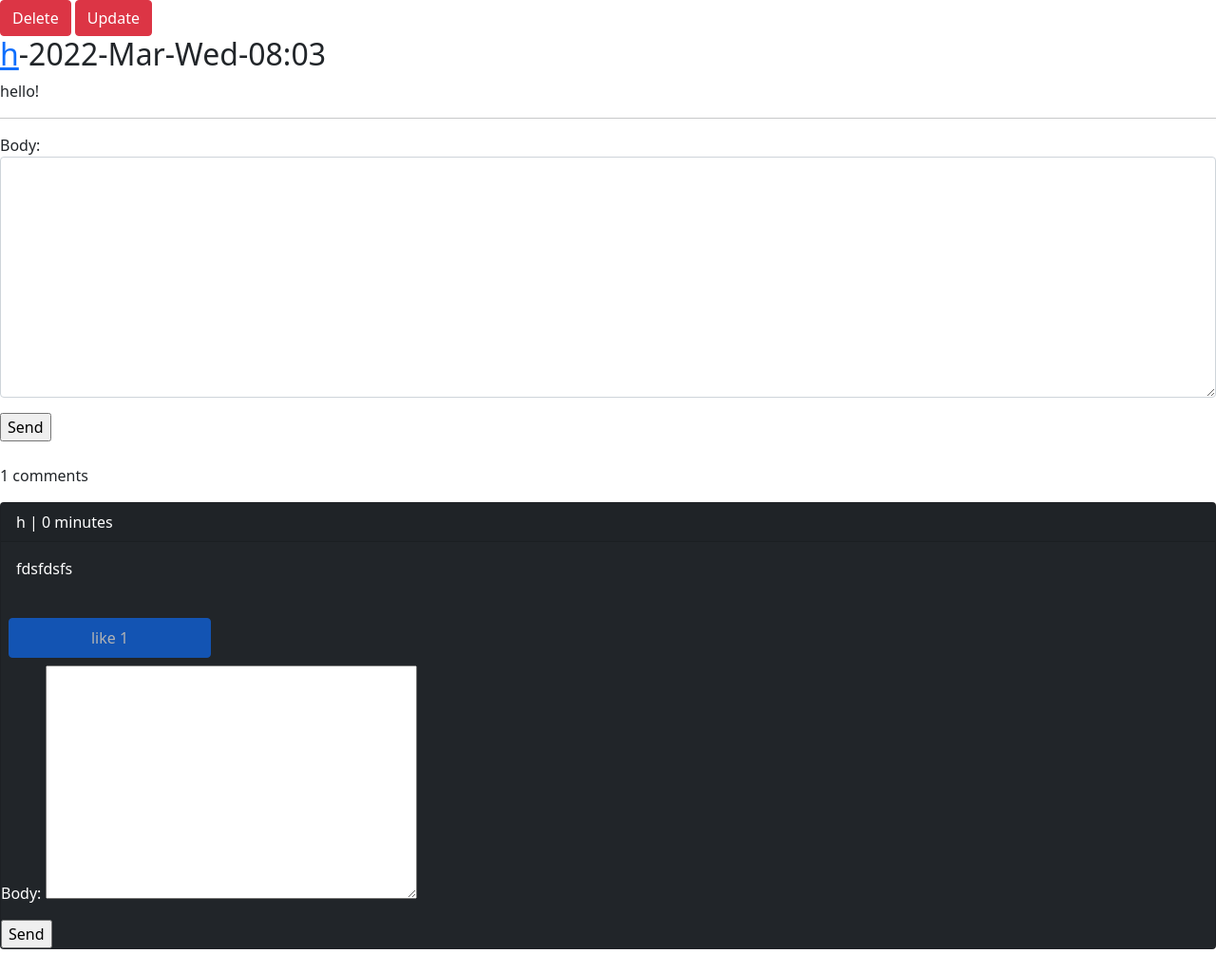
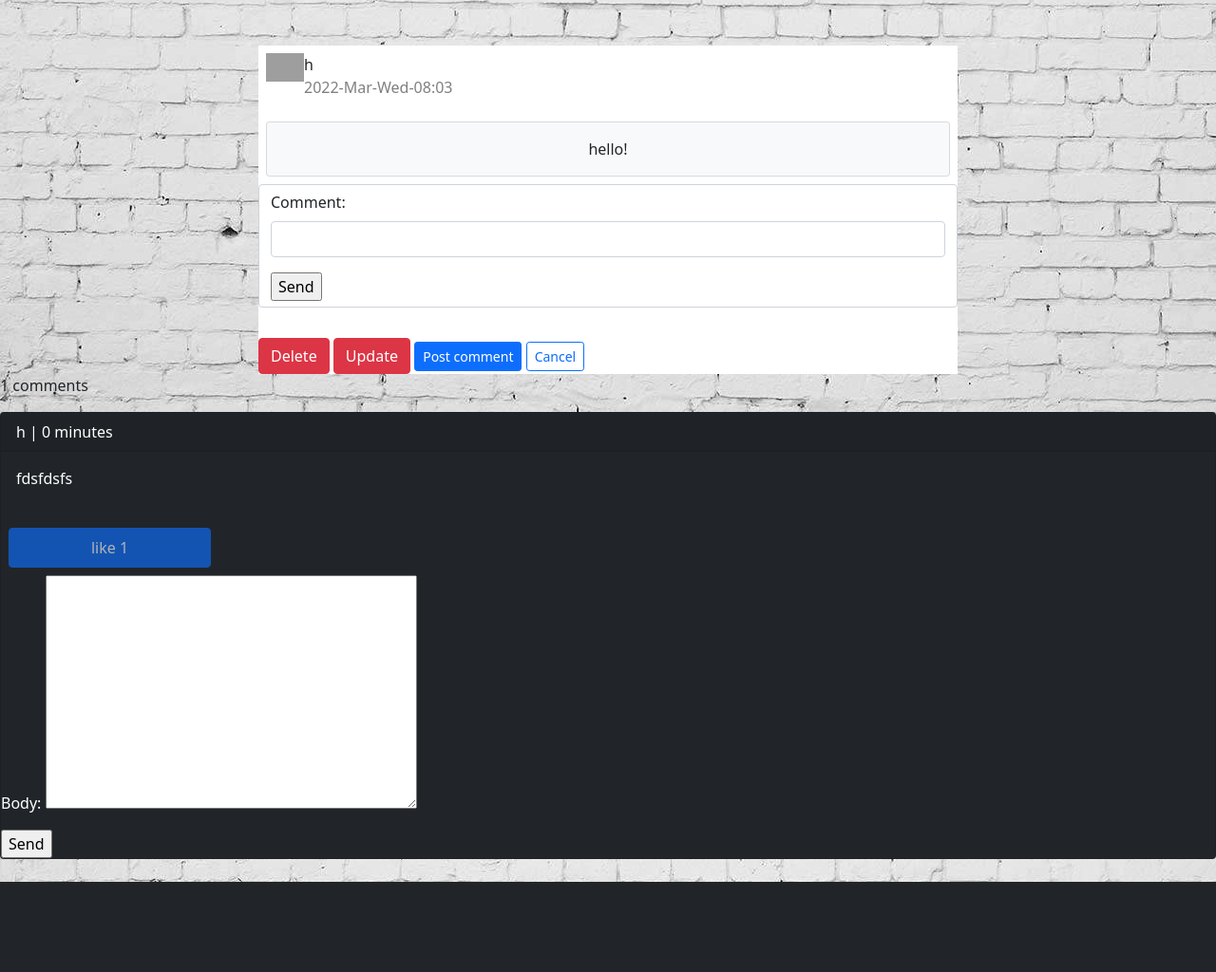
Before and after one commit to HamedSojodi/hamed, a Django app: a page that uses A/templates/base.html in a window 1280 px wide. Shown: the part 70-1094 px from the top of the page at 95% size. After the commit the page ends 999 px from the top, so only its background shows below. Run offline with Django 4.2, Linux system fonts and the light colour scheme; a user stored in the database is signed in; data comes from the database, SQL or seed files in the repository; both versions use the stored data as it was after the commit; grey boxes are pictures that could not be loaded.

Commit message:
css changing

```diff
--- /dev/null
+++ b/A/account/static/account/profile/css/base.css
@@ -0,0 +1,6 @@
+#bg{
+    background-repeat: no-repeat;
+    background-attachment: fixed;
+    background-position: top;
+    background-size: 100%;
+}
--- a/A/home/forms.py
+++ b/A/home/forms.py
@@ -14,7 +14,10 @@ class CommentCreateForm(forms.ModelForm):
         model = Comment
         fields = [_('body')]
         widgets = {
-            'body': forms.Textarea(attrs={'class': 'form-control'})
+            'body': forms.TextInput(attrs={'class': 'form-control mt-2'})
+        }
+        labels = {
+            "body": "Comment"
         }
 
 
--- a/A/home/templates/home/detail.html
+++ b/A/home/templates/home/detail.html
@@ -1,22 +1,61 @@
 {% extends 'base.html' %}
+{% load static %}
 {% load i18n %}
+
+
 {% block head %}
+    <!-- Style -->
+    <link rel="stylesheet" href="{% static 'account/profile/css/style.css' %}">
 
 {% endblock %}
-{% block content %}
-    {% if request.user.id == post.user.id %}
-        <a id="1" href="{% url 'home:post_delete' post.id %}" class=" btn btn-danger">{% trans "Delete" %}</a>
-        <a href="{% url 'home:post_update' post.id %}" class="btn btn-danger">{% trans "Update" %}</a>
-    {% endif %}
-    <h2>
-        <a href="{% url 'account:user_profile' post.user.id %}">{{ post.user.username }}</a>-{{ post.updated|date:"Y-M-D-h:m" }}
-    </h2>
-    <p>{{ post.body }}</p>
-    <hr/>
 
 
+
+
+
+
+{% block content %}
+
+
+    <div class="container mt-5">
+        <div class="d-flex justify-content-center row">
+            <div class="col-md-8">
+                <div class="d-flex flex-column comment-section">
+                    <div class="bg-white p-2">
+
+
+                        <div class="d-flex flex-row user-info">
+                            <a href="{{ post.get_absolute_url }}"> {% if post.user.profile.image %}
+                                <img class="card-img-center" src="{{ post.user.profile.image.url }}" width="40">
+
+                            {% endif %}
+                            </a>
+
+
+                            <div class="d-flex flex-column justify-content-start ml-2"><span
+                                    class="d-block font-weight-bold name ml-2">{{ post.user.username }}</span><span
+                                    class="date text-black-50">{{ post.updated|date:"Y-M-D-h:m" }}</span></div>
+
+                        </div>
+
+
+
+                        <br>
+                        <div class="card bg-light text-dark">
+                            <div class="card-body text-lg-center">{{ post.body }}</div>
+                        </div>
+                    </div>
+
+
+                </div>
+                <div class="bg-white">
+                    <div class="d-flex flex-row fs-12">
+
+
+                    </div>
+
                     {% if request.user.is_authenticated %}
-        <form action="" method="post">
+                        <form class="form-control ml-1 shadow-none textarea" action="" method="post">
                             {% csrf_token %}
                             {{ form.as_p }}
                             <input type="Submit" value="{% trans "Send" %}">
@@ -26,6 +65,75 @@
 
                     {% endif %}
 
+
+
+
+
+
+
+
+
+
+                    <div class="mt-2 text-right">
+
+                        {% if request.user.id == post.user.id %}
+                            <a id="1" href="{% url 'home:post_delete' post.id %}"
+                               class=" btn btn-danger">{% trans "Delete" %}</a>
+                            <a href="{% url 'home:post_update' post.id %}"
+                               class="btn btn-danger">{% trans "Update" %}</a>
+                        {% endif %}
+                        <button class="btn btn-primary btn-sm shadow-none" type="button">Post comment</button>
+                        <button class="btn btn-outline-primary btn-sm ml-1 shadow-none" type="button">Cancel
+                        </button>
+                    </div>
+                </div>
+            </div>
+        </div>
+    </div>
+    </div>
+
+
+
+
+
+
+
+
+
+
+
+
+
+
+
+
+
+
+
+
+
+
+
+
+
+
+
+
+
+
+
+
+
+
+
+
+
+
+
+
+
+
+
     <p>{{ comments.count }} comments</p>
     {% for comment in comments %}
         <div class="card bg-dark text-white">
@@ -34,7 +142,8 @@
 
             {% if request.user.is_authenticated %}
                 <a href="{% url 'home:post_like' post.id %}"
-                   class="likebutton {% if can_like %}disabled {% endif %} btn btn-primary col-md-2 p-2 m-2" id="{{ post.id }}">{% trans "like" %} {{ post.like_cont }}</a>
+                   class="likebutton {% if can_like %}disabled {% endif %} btn btn-primary col-md-2 p-2 m-2"
+                   id="{{ post.id }}">{% trans "like" %} {{ post.like_cont }}</a>
 
 
 
@@ -76,8 +185,8 @@
                 function (data) {
                     btnlike.removeClass();
                     btnlike.addClass("btn btn-danger col-md-2 p-2 m-2");
-                    var n= {{ post.like_cont }}
-                    btnlike.html("Like"+""+ (n+1))
+                    var n = {{ post.like_cont }}
+                        btnlike.html("Like" + "" + (n + 1))
 
 
                 }
@@ -86,7 +195,5 @@
         })
 
 
-
-
     </script>
 {% endblock %}
--- a/A/templates/base.html
+++ b/A/templates/base.html
@@ -8,11 +8,13 @@
     <link href="https://cdn.jsdelivr.net/npm/bootstrap@5.1.3/dist/css/bootstrap.min.css" rel="stylesheet">
     {% block head %}
 
-
+<!-- Style -->
+    <link rel="stylesheet" href="{% static 'account/profile/css/base.css' %}">
     {% endblock %}
 
 </head>
-<body>
+<body id="bg" style="background-image: url('{% static "account/login/images/1.jpg" %}')">
+
 
 {% include 'inc/navbar.html' %}
 
--- a/A/templates/inc/navbar.html
+++ b/A/templates/inc/navbar.html
@@ -1,5 +1,5 @@
 {% load i18n %}
-<nav class="navbar navbar-expand-lg"style="background-color: #f6d365">
+<nav class="navbar navbar-expand-lg fixed"style="background-color: #f6d365">
   <div class="container-fluid">
     <div class="navbar-nav">
       <a class="nav-link active" href="{% url 'home:home' %}">{% trans "Home" %}</a>
```
Also changed, not shown: A/home/static/home/detail/style.css (added, +35 -0 lines), A/home/templates/home/index.html (+23 -7 lines), A/account/static/account/login/images/1.jpg (added), A/db.sqlite3. Lines whose indentation alone changed are shown as unchanged.
